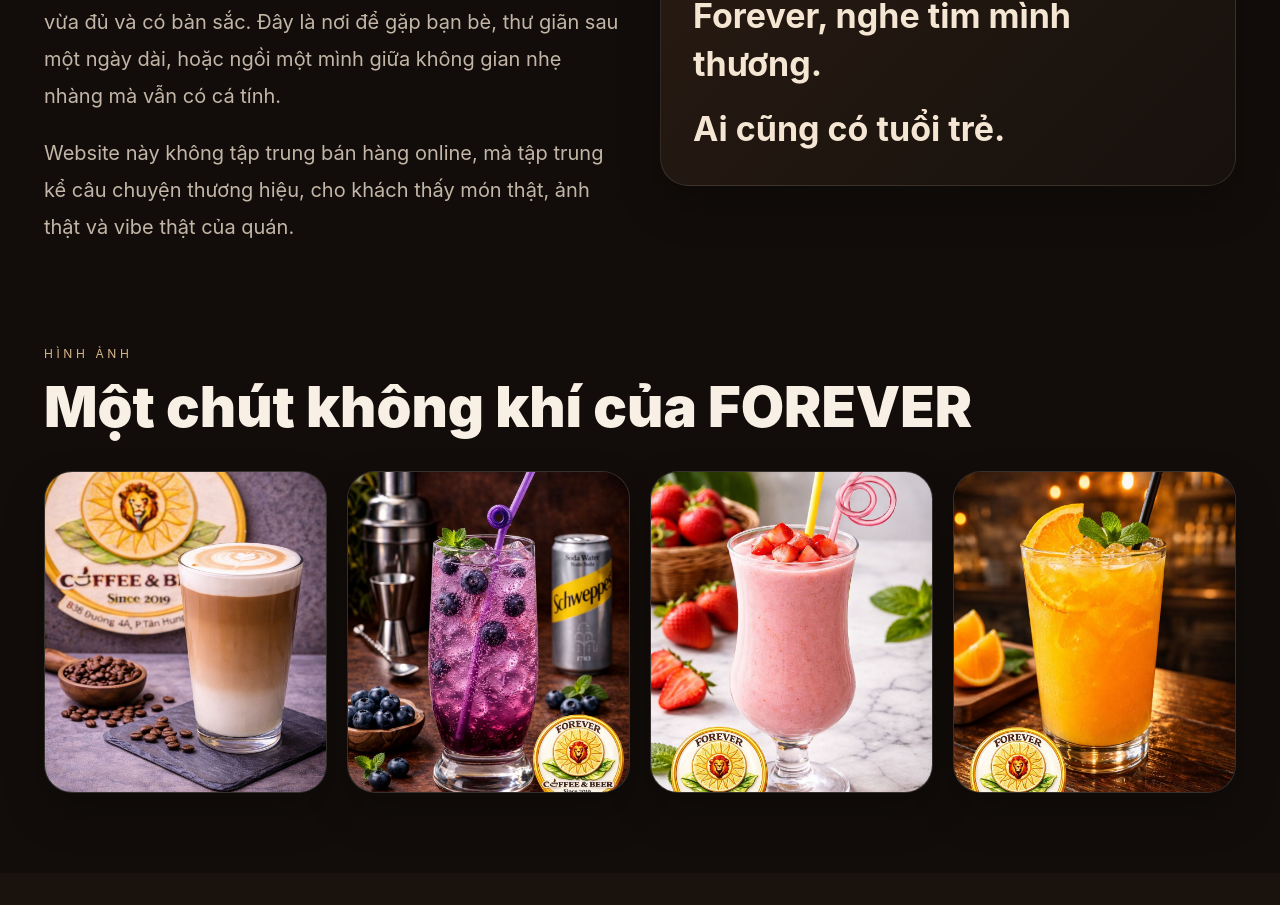
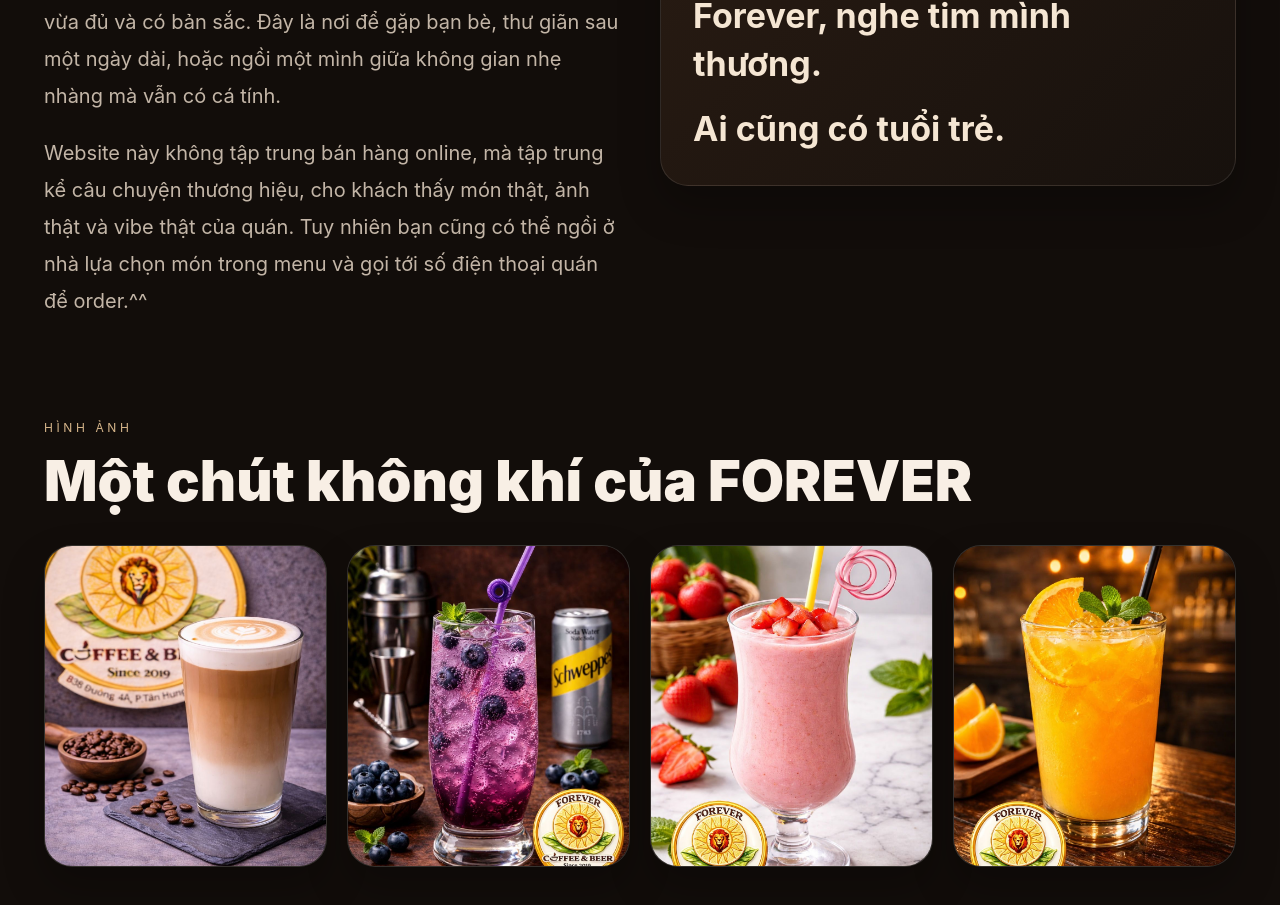
Before and after one commit to 88cocapepsi/forever-coffee-website, a React (Vite) app: page / in a window 1280 px wide. Shown: the part 1080-1985 px from the top of the page. Built offline with nearby package versions, Linux system fonts and the light colour scheme.

Commit message:
Update App.jsx

```diff
--- a/src/App.jsx
+++ b/src/App.jsx
@@ -838,7 +838,7 @@ export default function ForeverLandingPage() {
             </p>
             <p style={{ marginTop: 18, fontSize: 20, lineHeight: 1.85, color: colors.muted }}>
               Website này không tập trung bán hàng online, mà tập trung kể câu chuyện thương hiệu, cho
-              khách thấy món thật, ảnh thật và vibe thật của quán.
+              khách thấy món thật, ảnh thật và vibe thật của quán. Tuy nhiên bạn cũng có thể ngồi ở nhà lựa chọn món trong menu và gọi tới số điện thoại quán để order.^^
             </p>
           </div>
           <div
```
